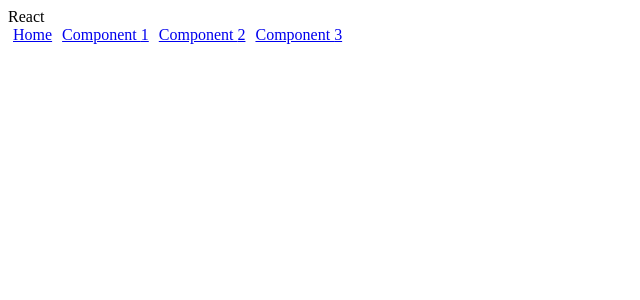
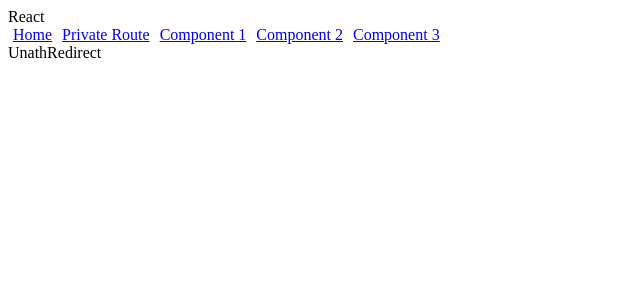
Before and after one commit to PhilipHassialis/React-2019, a React (Create React App) app: page /redirect in a window 1280 px wide. Shown: the top 300 px of the page, without its empty margins (0-640 px from the left). Built offline with nearby package versions, Linux system fonts and the light colour scheme; what auth0-js would draw is missing.

Commit message:
setting up protected routes and PrivateRoute HOC

```diff
--- a/src/containers/header.js
+++ b/src/containers/header.js
@@ -11,6 +11,9 @@ class Header extends Component {
                 <Link to="/" style={{ padding: "5px" }}>
                     Home
                 </Link>
+                <Link to="/privateroute" style={{ padding: "5px" }}>
+                    Private Route
+                </Link>
                 {this.state.num.map(num => (
                     <Link key={num.id} to={{ pathname: "/component/" + num.id }} style={{ padding: "5px" }}>
                         Component {num.id}
--- /dev/null
+++ b/src/functional/protectedroute.js
@@ -0,0 +1,7 @@
+import React from "react";
+
+const ProtectedRoute = () => {
+    return <div>ProtectedRoute</div>;
+};
+
+export default ProtectedRoute;
--- /dev/null
+++ b/src/functional/unauthredirect.js
@@ -0,0 +1,7 @@
+import React from "react";
+
+const UnathRedirect = () => {
+    return <div>UnathRedirect</div>;
+};
+
+export default UnathRedirect;
--- a/src/routes.js
+++ b/src/routes.js
@@ -4,7 +4,7 @@ import Component1 from "./functional/component1";
 
 import Container1 from "./containers/container1";
 
-import { Router, Route, Switch } from "react-router";
+import { Router, Route, Switch, Redirect } from "react-router";
 
 import Header from "./containers/header";
 
@@ -14,6 +14,8 @@ import Callback from "./functional/callback";
 import Auth from "./utils/auth";
 
 import AuthCheck from "./utils/authcheck";
+import UnathRedirect from "./functional/unauthredirect";
+import ProtectedRoute from "./functional/protectedroute";
 
 const auth = new Auth();
 
@@ -22,6 +24,14 @@ const handleAuthentication = props => {
         auth.handleAuth();
     }
 };
+
+const PrivateRoute = ({ component: Component, auth }) => (
+    <Route
+        render={props =>
+            auth.isAuthenticated() ? <Component auth={auth} {...props} /> : <Redirect to={{ pathname: "/redirect" }} />
+        }
+    />
+);
 
 class Routes extends Component {
     state = {};
@@ -42,7 +52,9 @@ class Routes extends Component {
                                     return <Callback />;
                                 }}
                             />
+                            <Route path="/redirect" component={UnathRedirect} />
                             <Route path="/component/:id" render={props => <Component1 {...props} />} />
+                            <PrivateRoute path="/privateroute" auth={auth} component={ProtectedRoute} />
                         </Switch>
                     </div>
                 </Router>
```
